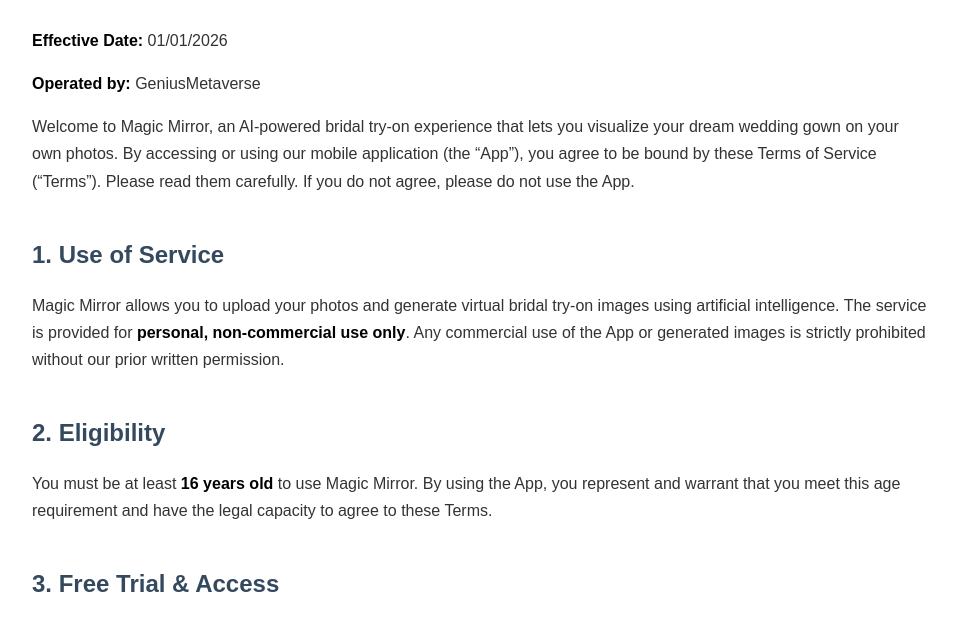
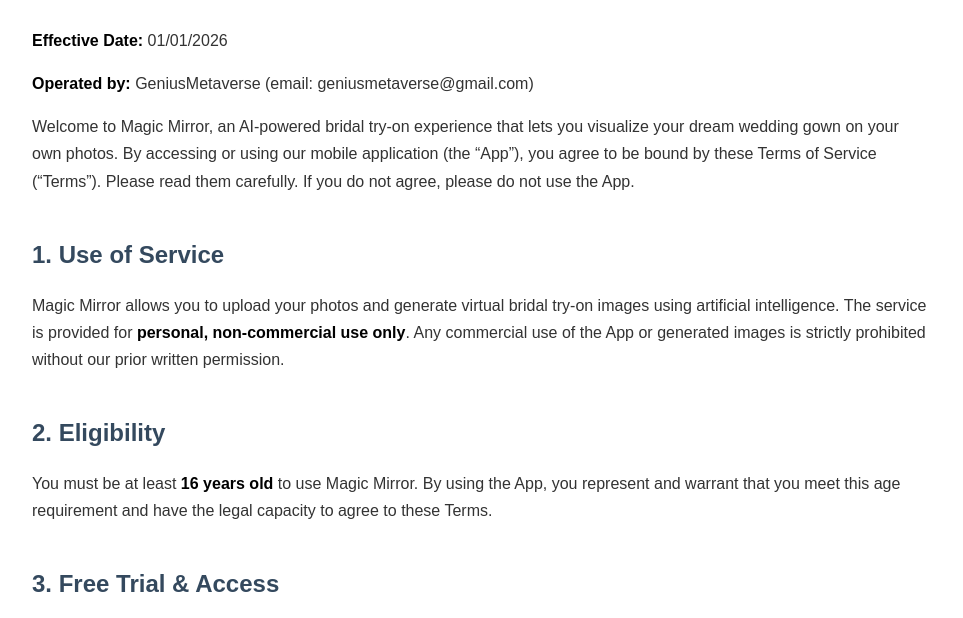
Before and after one commit to geniusmetaverse-max/geniusmetaverse.github.io, a plain HTML site: page magicmirror/terms-of-service.html in a window 1280 px wide. Shown: the part 151-769 px from the top of the page, without its empty margins (158-1121 px from the left). Drawn offline with Linux system fonts and the light colour scheme.

Commit message:
Update terms-of-service.html

```diff
--- a/magicmirror/terms-of-service.html
+++ b/magicmirror/terms-of-service.html
@@ -58,7 +58,7 @@
   <h1>Terms of Service – Magic Mirror</h1>
 
   <p><strong>Effective Date:</strong> 01/01/2026</p>
-  <p><strong>Operated by:</strong> GeniusMetaverse</p>
+  <p><strong>Operated by:</strong> GeniusMetaverse (email: geniusmetaverse@gmail.com)</p>
 
   <p>Welcome to Magic Mirror, an AI-powered bridal try-on experience that lets you visualize your dream wedding gown on your own photos. By accessing or using our mobile application (the “App”), you agree to be bound by these Terms of Service (“Terms”). Please read them carefully. If you do not agree, please do not use the App.</p>
 
```
